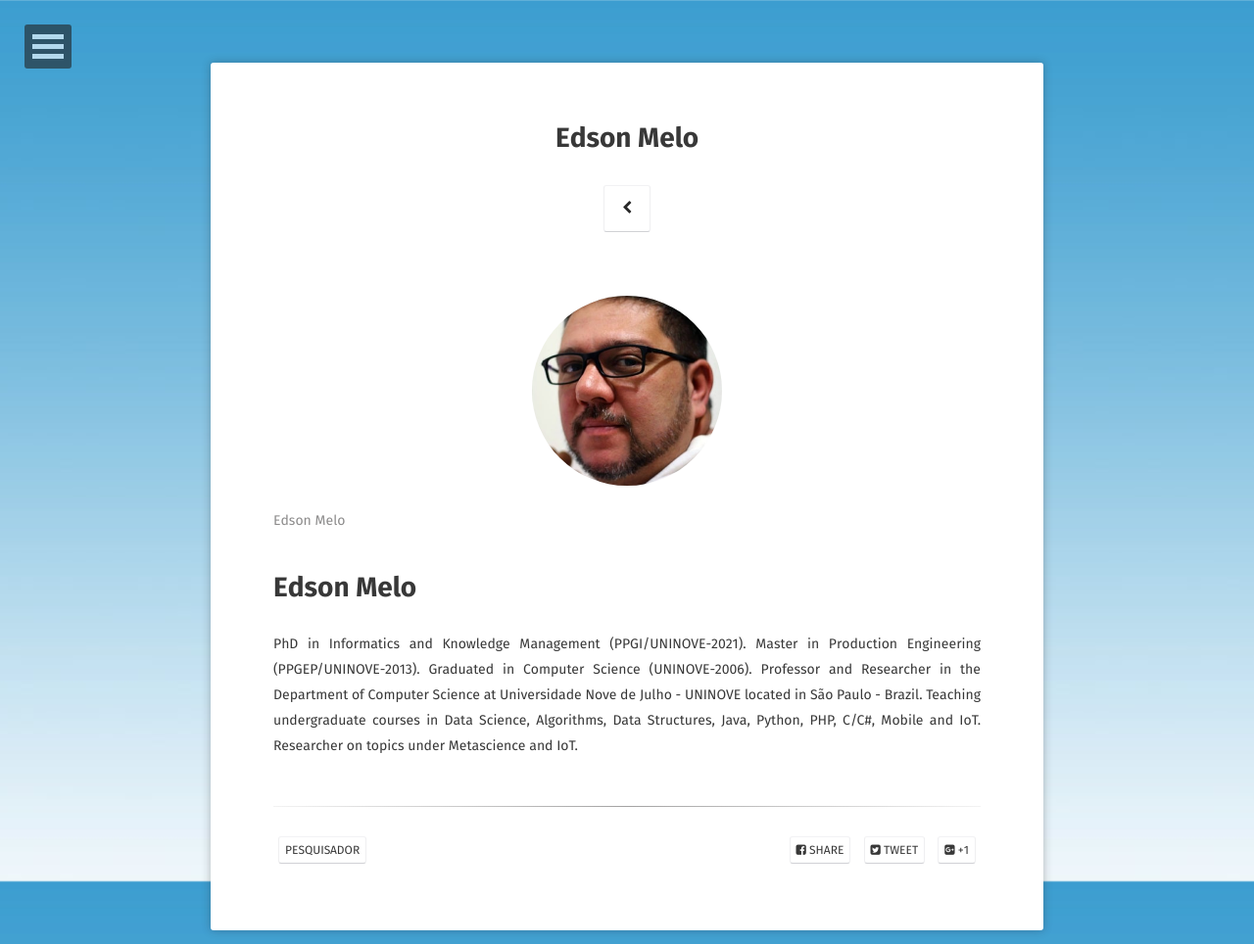
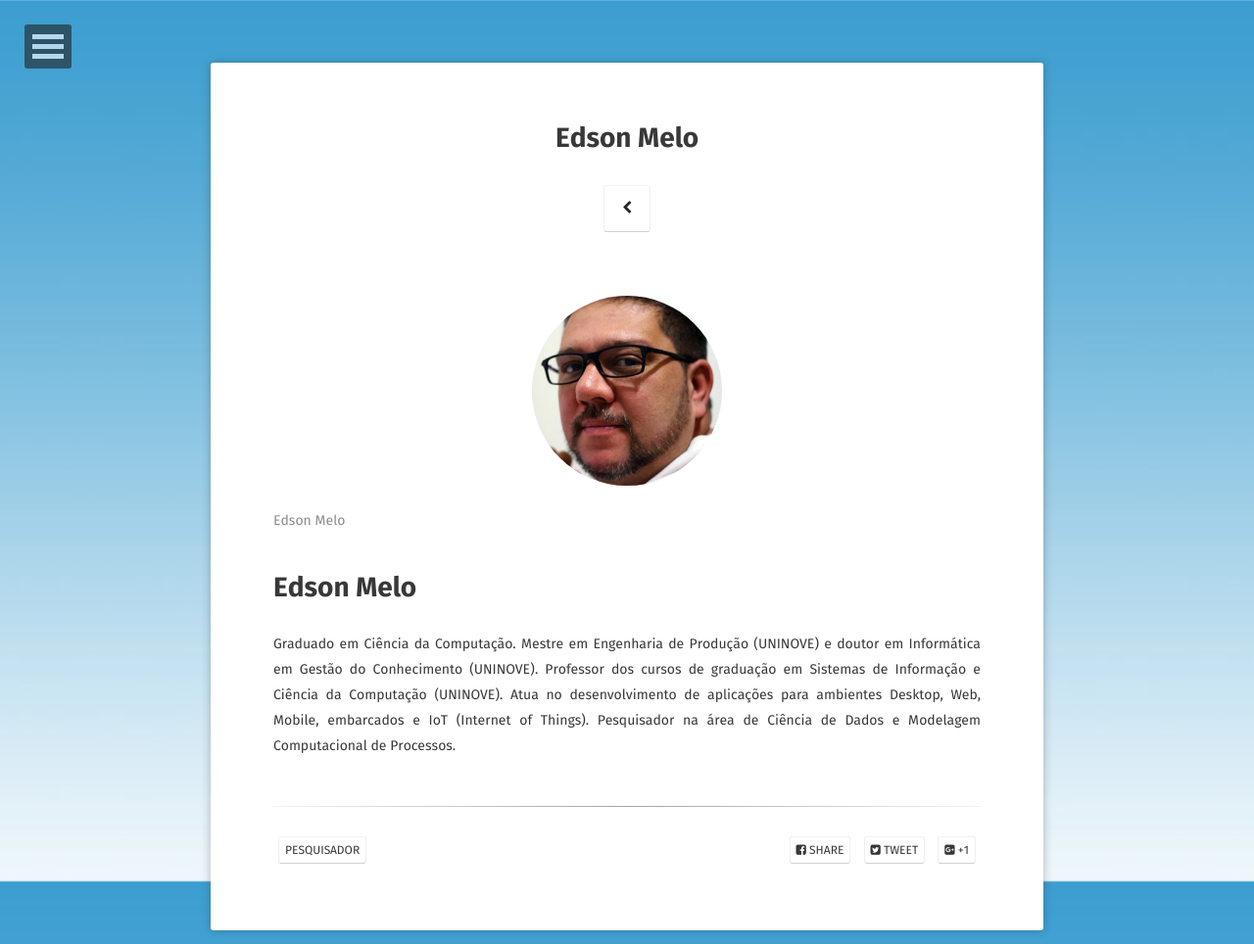
Before and after one commit to LabCidades/LabCidades.github.io, a Jekyll site: the page built from _mini_bios/mini_bio_edson_melo.md, in a window 1280 px wide. Shown: the whole page at 98% size. Built offline with Jekyll 4.4.1, drawn with Linux system fonts in a browser that asks for light colours; some web fonts are replaced.

Commit message:
Refatora mini bio.
Refatora mini bio de inglês para português.

```diff
--- a/_mini_bios/mini_bio_edson_melo.md
+++ b/_mini_bios/mini_bio_edson_melo.md
@@ -10,4 +10,4 @@ photo_source: "/assets/img/edson_melo_mini_bio.jpeg"
 ---
 # Edson Melo
 
- PhD in Informatics and Knowledge Management (PPGI/UNINOVE-2021). Master in Production Engineering (PPGEP/UNINOVE-2013). Graduated in Computer Science (UNINOVE-2006). Professor and Researcher in the Department of Computer Science at Universidade Nove de Julho - UNINOVE located in São Paulo - Brazil. Teaching undergraduate courses in Data Science, Algorithms, Data Structures, Java, Python, PHP, C/C#, Mobile and IoT. Researcher on topics under Metascience and IoT.
+Graduado em Ciência da Computação. Mestre em Engenharia de Produção (UNINOVE) e doutor em Informática em Gestão do Conhecimento (UNINOVE). Professor dos cursos de graduação em Sistemas de Informação e Ciência da Computação (UNINOVE). Atua no desenvolvimento de aplicações para ambientes Desktop, Web, Mobile, embarcados e IoT (Internet of Things). Pesquisador na área de Ciência de Dados e Modelagem Computacional de Processos.
```
